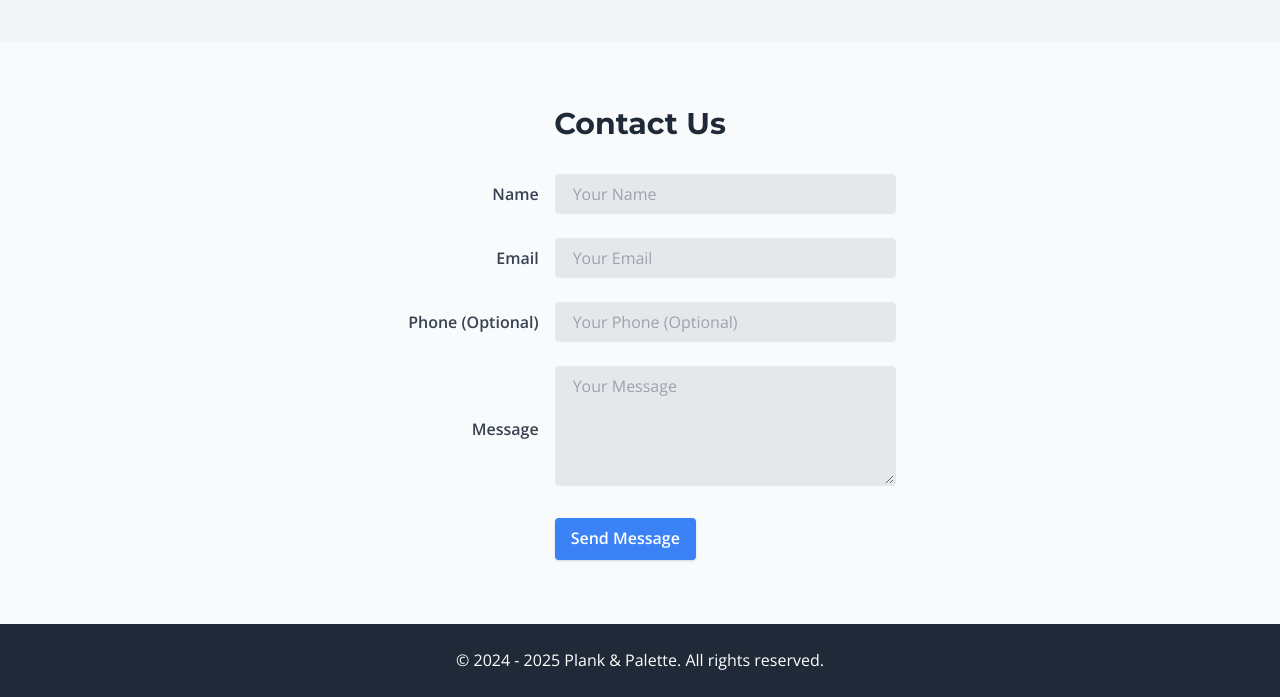
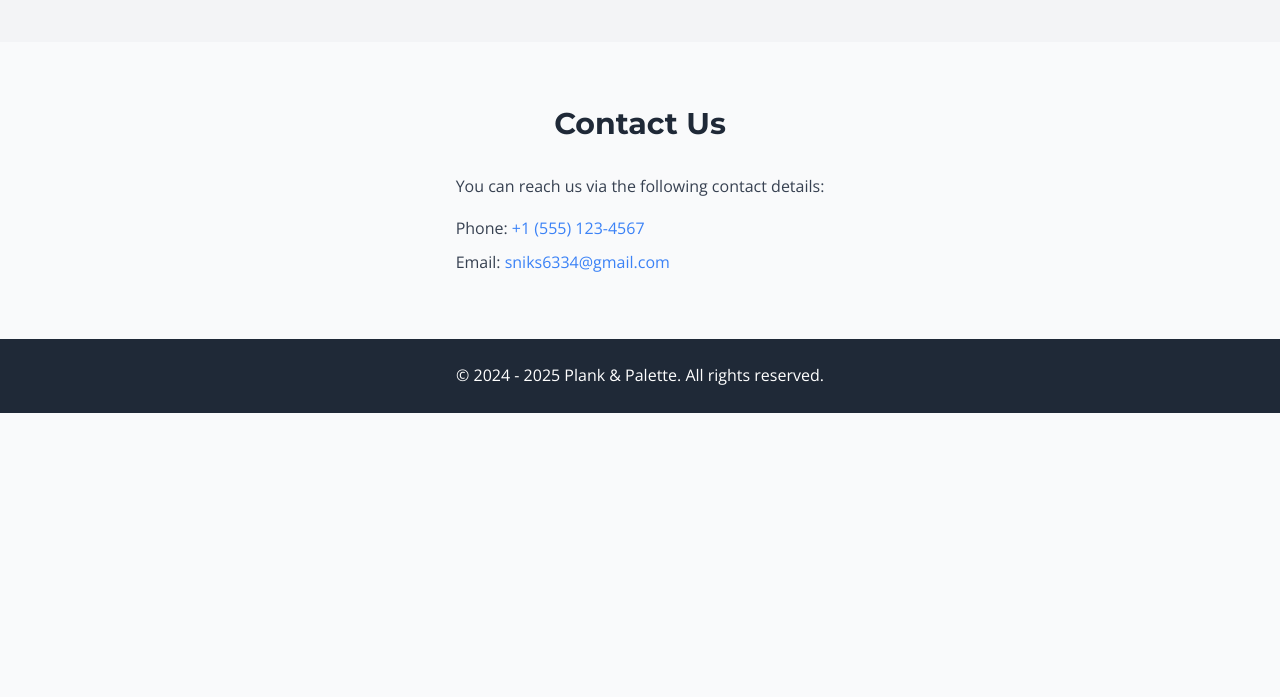
Before and after one commit to saeid-nikkhah-nasab/Plank-Palette, a plain HTML site: page index.html in a window 1280 px wide. Shown: the part 1650-2347 px from the top of the page. After the commit the page ends 2063 px from the top, so only its background shows below. Drawn offline with nearby package versions, Linux system fonts and the light colour scheme.

Commit message:
Update index.html

```diff
--- a/index.html
+++ b/index.html
@@ -310,66 +310,17 @@
         <div class="container mx-auto px-6">
             <h2 class="text-3xl font-bold text-gray-800 mb-8 text-center">Contact Us</h2>
             <div class="md:flex md:justify-center">
-                <form class="w-full max-w-lg">
-                    <div class="md:flex md:items-center mb-6">
-                        <div class="md:w-1/3">
-                            <label class="block text-gray-700 font-bold md:text-right mb-1 md:mb-0 pr-4" for="name">
-                                Name
-                            </label>
-                        </div>
-                        <div class="md:w-2/3">
-                            <input
-                                class="bg-gray-200 appearance-none border-2 border-gray-200 rounded w-full py-2 px-4 text-gray-700 leading-tight focus:outline-none focus:bg-white focus:border-blue-500"
-                                id="name" type="text" placeholder="Your Name" required>
-                        </div>
-                    </div>
-                    <div class="md:flex md:items-center mb-6">
-                        <div class="md:w-1/3">
-                            <label class="block text-gray-700 font-bold md:text-right mb-1 md:mb-0 pr-4" for="email">
-                                Email
-                            </label>
-                        </div>
-                        <div class="md:w-2/3">
-                            <input
-                                class="bg-gray-200 appearance-none border-2 border-gray-200 rounded w-full py-2 px-4 text-gray-700 leading-tight focus:outline-none focus:bg-white focus:border-blue-500"
-                                id="email" type="email" placeholder="Your Email" required>
-                        </div>
-                    </div>
-                    <div class="md:flex md:items-center mb-6">
-                        <div class="md:w-1/3">
-                            <label class="block text-gray-700 font-bold md:text-right mb-1 md:mb-0 pr-4" for="phone">
-                                Phone (Optional)
-                            </label>
-                        </div>
-                        <div class="md:w-2/3">
-                            <input
-                                class="bg-gray-200 appearance-none border-2 border-gray-200 rounded w-full py-2 px-4 text-gray-700 leading-tight focus:outline-none focus:bg-white focus:border-blue-500"
-                                id="phone" type="tel" placeholder="Your Phone (Optional)">
-                        </div>
-                    </div>
-                    <div class="md:flex md:items-center mb-6">
-                        <div class="md:w-1/3">
-                            <label class="block text-gray-700 font-bold md:text-right mb-1 md:mb-0 pr-4" for="message">
-                                Message
-                            </label>
-                        </div>
-                        <div class="md:w-2/3">
-                            <textarea
-                                class="bg-gray-200 appearance-none border-2 border-gray-200 rounded w-full py-2 px-4 text-gray-700 leading-tight focus:outline-none focus:bg-white focus:border-blue-500"
-                                id="message" rows="5" placeholder="Your Message" required></textarea>
-                        </div>
-                    </div>
-                    <div class="md:flex md:items-center">
-                        <div class="md:w-1/3"></div>
-                        <div class="md:w-2/3">
-                            <button
-                                class="shadow bg-blue-500 hover:bg-blue-700 text-white font-bold py-2 px-4 rounded focus:outline-none focus:shadow-outline"
-                                type="submit">
-                                Send Message
-                            </button>
-                        </div>
-                    </div>
-                </form>
+                <div>
+                    <p class="text-gray-700 mb-4">
+                        You can reach us via the following contact details:
+                    </p>
+                    <p class="text-gray-700 mb-2">
+                        Phone: <a href="tel:+15551234567" class="text-blue-500">+1 (555) 123-4567</a>
+                    </p>
+                    <p class="text-gray-700">
+                        Email: <a href="mailto:sniks6334@gmail.com" class="text-blue-500">sniks6334@gmail.com</a>
+                    </p>
+                </div>
             </div>
         </div>
     </section>
@@ -392,7 +343,7 @@
             <div class="image-album">
                 <img src="https://www.tomhowley.co.uk/wp-content/uploads/TH_DarkKitchenIdeas_02-03-edit.jpg" alt="Modern Kitchen Image 1"
                     class="album-image">
-                <img src="https://www.kitchenfindr.co.uk/wp-content/uploads/contemporary-kitchen-ideas-07.jpg" alt="Modern Kitchen Image 2"
+                <img src="https://media.architecturaldigest.com/photos/657f9ab19f558db6f2e233ea/16:9/w_6000,h_3375,c_limit/GettyImages-12640780753.jpg" alt="Modern Kitchen Image 2"
                     class="album-image">
                 <!-- Add more images as needed -->
             </div>
@@ -406,7 +357,7 @@
             <div class="image-album">
                 <img src="https://i.pinimg.com/736x/a8/28/1a/a8281a91543d10039c24482658d62be3.jpg" alt="Elegant Bathroom Image 1"
                     class="album-image">
-                <img src="https://hips.hearstapps.com/hmg-prod/images/small-bathroom-ideas-1675184424.jpg" alt="Elegant Bathroom Image 2"
+                <img src="https://images.victorianplumbing.co.uk/images/c332347e-99fc-4bad-b5af-db5b0b7478a7/c7b3b3a0-8227-43d1-b3de-79562c9fa70f/artboard-1-1.jpg?origin=artboard-1-1.png&h=460&w=940" alt="Elegant Bathroom Image 2"
                     class="album-image">
                 <!-- Add more images as needed -->
             </div>
@@ -420,7 +371,7 @@
             <div class="image-album">
                 <img src="https://www.marthastewart.com/thmb/3fEf7xjKQAO3d2cmfBhueMx-Rr4=/1500x0/filters:no_upscale():max_bytes(150000):strip_icc()/LivingwithLolo_credit_LifeCreated_2-32dfeb293dff44049b9a4627a60c2fd7.jpg"
                     alt="Bespoke Bedroom Image 1" class="album-image">
-                <img src="https://cdn.decoist.com/wp-content/uploads/2024/01/A-bedroom-with-a-large-comfortable-bed-and-a-wall-of-closets-provides-plenty-of-storage-space-16497.jpg"
+                <img src="https://www.realsimple.com/thmb/xi1FISzYyYfe72qyA3vuM4d_65s=/1500x0/filters:no_upscale():max_bytes(150000):strip_icc()/NickPotts2_PhotographybyJenniferHughes-c7a0ecf0c7cc4486aa67fc23668cea16.jpg"
                     alt="Bespoke Bedroom Image 2" class="album-image">
                 <!-- Add more images as needed -->
             </div>
```
